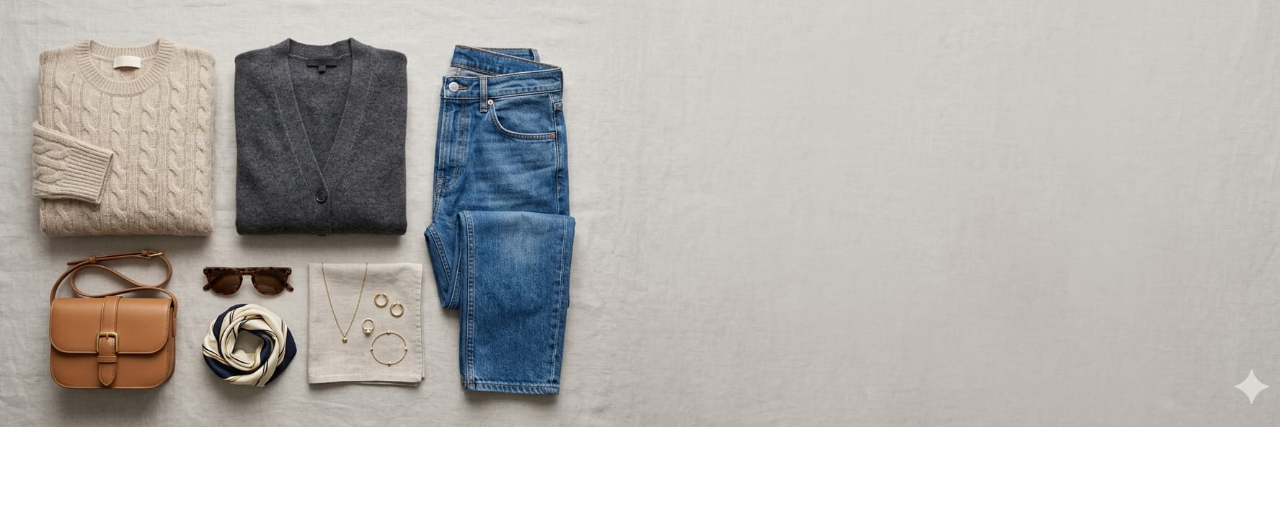
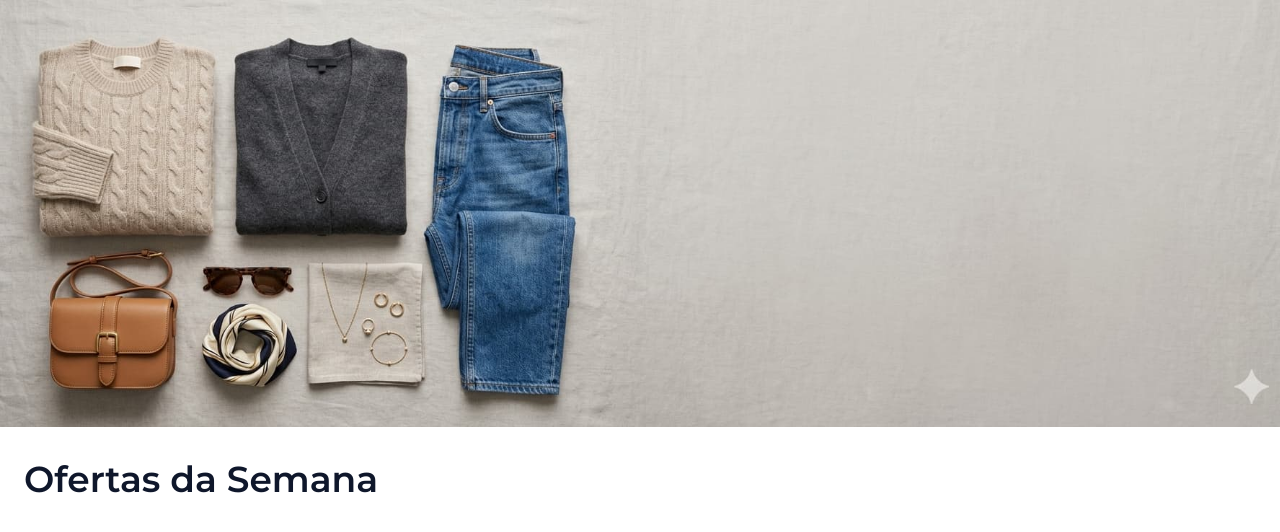
Before and after one commit to alucard93/b8one-technical-test, a Next.js app: page /ofertas in a window 1280 px wide. Shown: the top 532 px of the page. Built offline with nearby package versions, Linux system fonts and the light colour scheme.

Commit message:
feat: wrap Ofertas component in main tag for improved structure

```diff
--- a/src/app/ofertas/page.tsx
+++ b/src/app/ofertas/page.tsx
@@ -2,9 +2,21 @@ import HeroBanner from '@/components/HeroBanner'
 
 const Ofertas = () => {
   return (
-    <>
+    <main className="flex w-full flex-col gap-8">
       <HeroBanner />
-    </>
+
+      <section
+        aria-labelledby="ofertas-title"
+        className="mx-auto flex w-full max-w-7xl flex-col gap-6 px-4 pb-6 md:px-6 md:pb-8"
+      >
+        <h1
+          id="ofertas-title"
+          className="font-heading text-3xl font-semibold text-slate-900 md:text-4xl"
+        >
+          Ofertas da Semana
+        </h1>
+      </section>
+    </main>
   )
 }
 
```
